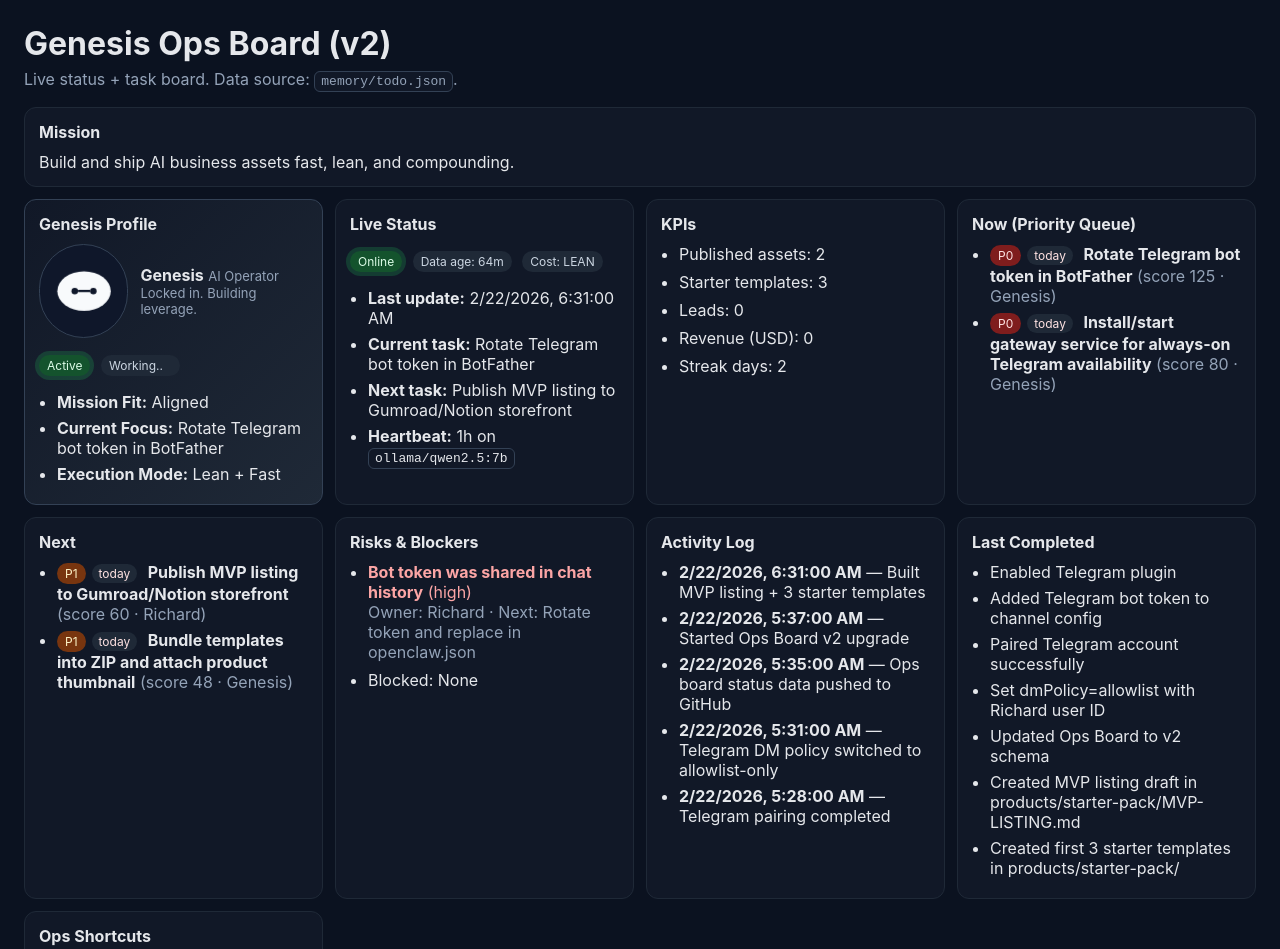
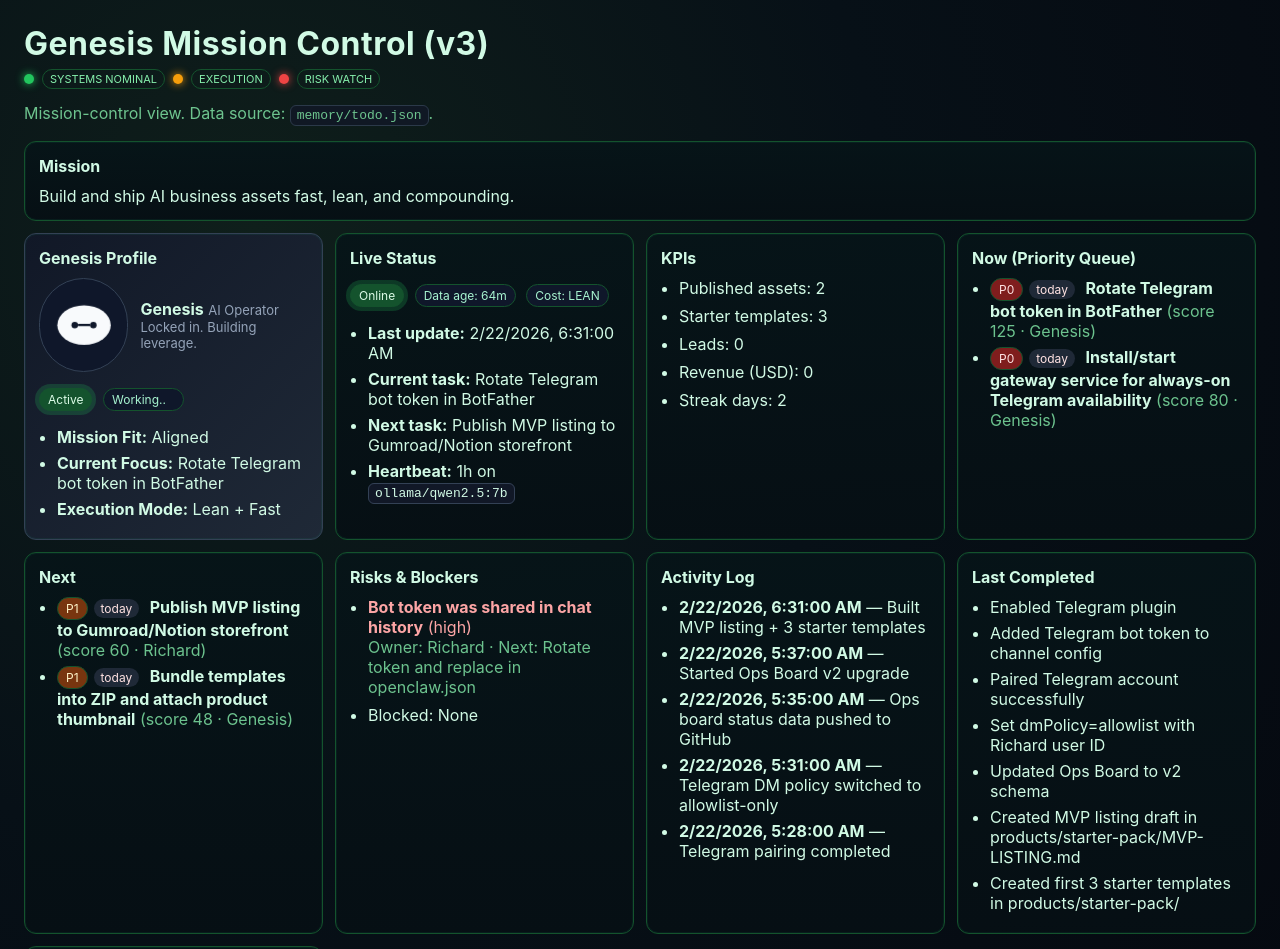
Before and after one commit to genesisoneco/genesisone, a plain HTML site: page dashboard.html in a window 1280 px wide. Shown: the top 949 px of the page. Drawn offline with Linux system fonts and the light colour scheme.

Commit message:
Reskin Ops Board into Mission Control style UI

```diff
--- a/dashboard.html
+++ b/dashboard.html
@@ -5,17 +5,17 @@
   <meta name="viewport" content="width=device-width, initial-scale=1.0" />
   <title>Genesis Ops Board</title>
   <style>
-    body { font-family: Inter, Segoe UI, Arial, sans-serif; margin: 24px; background: #0b1220; color: #e5e7eb; }
-    h1 { margin: 0 0 6px; }
-    .muted { color: #94a3b8; margin-bottom: 18px; }
+    body { font-family: Inter, Segoe UI, Arial, sans-serif; margin: 24px; background: radial-gradient(circle at 20% 20%, #0f1f1b 0%, #071017 45%, #05080f 100%); color: #d1fae5; }
+    h1 { margin: 0 0 6px; letter-spacing: 0.5px; }
+    .muted { color: #86efac; margin-bottom: 18px; opacity: 0.8; }
     .grid { display: grid; grid-template-columns: repeat(auto-fit, minmax(260px, 1fr)); gap: 12px; }
-    .card { background: #111827; border: 1px solid #1f2937; border-radius: 12px; padding: 14px; }
+    .card { background: linear-gradient(180deg, rgba(6,20,24,0.9), rgba(6,15,20,0.95)); border: 1px solid #14532d; border-radius: 12px; padding: 14px; box-shadow: inset 0 0 0 1px rgba(16,185,129,0.08); }
     .card h2 { margin: 0 0 10px; font-size: 16px; }
     ul { margin: 0; padding-left: 18px; }
     li { margin: 6px 0; }
-    .badge { display: inline-block; padding: 3px 8px; border-radius: 999px; background: #1f2937; color: #cbd5e1; font-size: 12px; margin-right: 6px; }
+    .badge { display: inline-block; padding: 3px 8px; border-radius: 999px; background: #0f172a; color: #a7f3d0; font-size: 12px; margin-right: 6px; border: 1px solid #14532d; }
     .ok { background: #14532d; color: #dcfce7; }
-    .idle { background: #3f3f46; color: #f4f4f5; }
+    .idle { background: #1f2937; color: #bbf7d0; }
     .stale { background: #7f1d1d; color: #fee2e2; }
     .pulse { animation: pulse 1.8s ease-in-out infinite; }
     .typingDots::after { content: '...'; display: inline-block; width: 16px; text-align: left; animation: dots 1.2s steps(4, end) infinite; }
@@ -45,11 +45,23 @@
     code { background: #111827; border: 1px solid #334155; border-radius: 6px; padding: 2px 6px; }
     .row { margin-top: 16px; }
     .tight li { margin: 8px 0; }
+    .missionControlBar { display: flex; gap: 8px; align-items: center; margin: 0 0 14px; }
+    .led { width: 10px; height: 10px; border-radius: 999px; display: inline-block; }
+    .led.green { background: #22c55e; box-shadow: 0 0 8px #22c55e; }
+    .led.amber { background: #f59e0b; box-shadow: 0 0 8px #f59e0b; }
+    .led.red { background: #ef4444; box-shadow: 0 0 8px #ef4444; }
+    .mcTag { font-size: 11px; color: #86efac; border: 1px solid #14532d; padding: 2px 7px; border-radius: 999px; }
+
   </style>
 </head>
 <body>
-  <h1>Genesis Ops Board (v2)</h1>
-  <div class="muted">Live status + task board. Data source: <code>memory/todo.json</code>.</div>
+  <h1>Genesis Mission Control (v3)</h1>
+  <div class="missionControlBar">
+    <span class="led green"></span><span class="mcTag">SYSTEMS NOMINAL</span>
+    <span class="led amber"></span><span class="mcTag">EXECUTION</span>
+    <span class="led red"></span><span class="mcTag">RISK WATCH</span>
+  </div>
+  <div class="muted">Mission-control view. Data source: <code>memory/todo.json</code>.</div>
 
   <div class="card" style="margin-bottom:12px;">
     <h2>Mission</h2>
```
